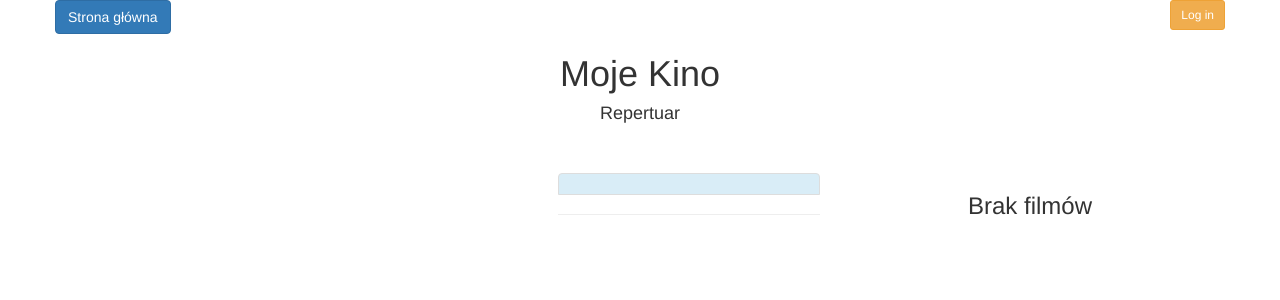
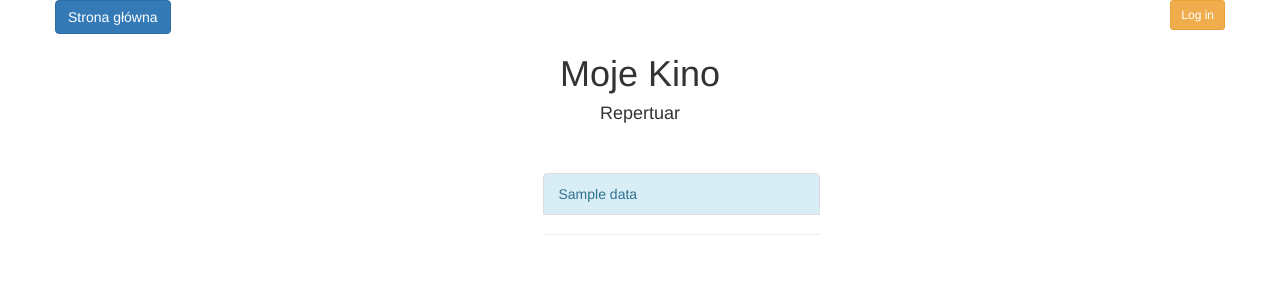
Before and after one commit to kkorsch/kino, a PHP site: template app/views/home/index.php in a window 1280 px wide. Shown: the top 300 px of the page. Run offline with PHP 8.4, Linux system fonts and the light colour scheme; the template is opened without the code that fills it: most values are stand-ins (such as "Sample title", 1, 10 or a date in 2020).

Commit message:
index method in Home controller

```diff
--- a/app/views/home/index.php
+++ b/app/views/home/index.php
@@ -6,19 +6,16 @@ include('../app/views/partials/header.php');
         <h1 class="text-center">Moje Kino</h1>
         <h4 class="text-center">Repertuar</h4>
         <br><br>
-        <?php //if ($films): ?>
-        <ul class="list-group">
-          <?php //foreach($films as $film):  ?>
-            <form class="col-md-offset-5 col-md-3" action="film.php" method="get">
-              <button class="list-group-item list-group-item-info" type="submit" name="film" value="<?php //echo htmlspecialchars($film['slug']); ?>"><?php //echo htmlspecialchars($film['title']); ?></button>
+        <?php if ($data): ?>
+        <ul class="list-group col-md-offset-5 col-md-3">
+          <?php foreach($data as $film):  ?>
+              <a href="home/film/<?php echo htmlspecialchars($film['slug']); ?>" class="list-group-item list-group-item-info" type="submit" name="film"><?php echo htmlspecialchars($film['title']); ?></a>
               <hr>
-
-            </form>
-          <?php //endforeach; ?>
+          <?php endforeach; ?>
         </ul>
-      <?php //else: ?>
+      <?php else: ?>
         <h3 class="text-center">Brak filmów</h3>
-      <?php //endif; ?>
+      <?php endif; ?>
       </div>
 <?php
   include('../app/views/partials/footer.php');
--- a/app/views/partials/header.php
+++ b/app/views/partials/header.php
@@ -13,7 +13,7 @@
         <?php endif; ?>
         <nav >
 
-          <a href="home.php" class="pull-left btn btn-primary">Strona główna</a>
+          <a href="home" class="pull-left btn btn-primary">Strona główna</a>
           <?php if (isset($_SESSION['loggedIn'])): ?>
             <a href="../app/logout.php" class="pull-right btn btn-sm btn-warning">Wyloguj</a>
             <a href="admin.php" class="pull-right btn btn-sm btn-warning">Admin panel</a>
```
Also changed, not shown: app/controllers/Home.php (+13 -1 lines).
